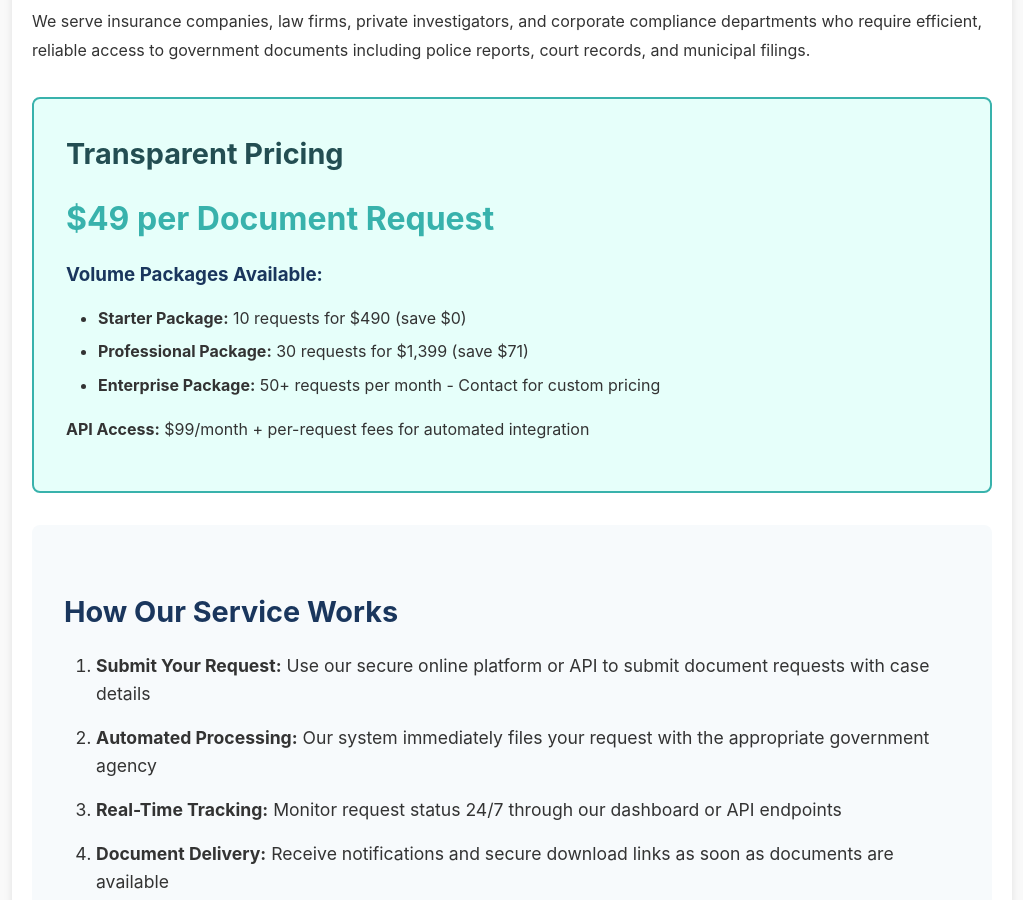
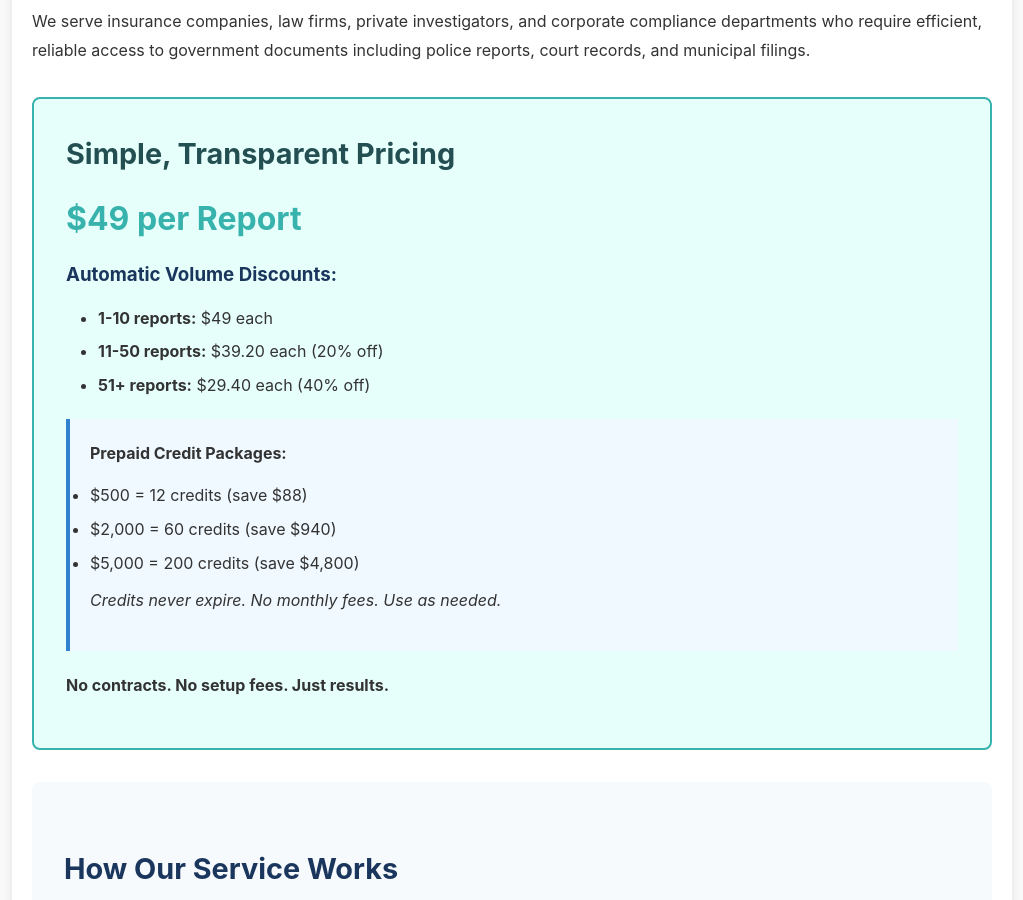
Before and after one commit to nickinper/municipal-records-website, a plain HTML site: page index.html in a window 1280 px wide. Shown: the part 660-1560 px from the top of the page, without its empty margins (128-1151 px from the left). Drawn offline with Linux system fonts and the light colour scheme.

Commit message:
Update pricing to simplified volume-based model
- Replaced complex monthly plans with simple per-report pricing
- Automatic discounts: 20% off at 11+, 40% off at 51+
- Added prepaid credit packages (never expire)
- Updated insurance page with new volume pricing
- Highlighted /report pricing at volume
- No contracts, no monthly fees, just results

```diff
--- a/index.html
+++ b/index.html
@@ -39,17 +39,27 @@
         <p>We serve insurance companies, law firms, private investigators, and corporate compliance departments who require efficient, reliable access to government documents including police reports, court records, and municipal filings.</p>
 
         <div class="pricing-box">
-            <h2>Transparent Pricing</h2>
-            <div class="price-highlight">$49 per Document Request</div>
+            <h2>Simple, Transparent Pricing</h2>
+            <div class="price-highlight">$49 per Report</div>
 
-            <h3>Volume Packages Available:</h3>
+            <h3>Automatic Volume Discounts:</h3>
             <ul>
-                <li><strong>Starter Package:</strong> 10 requests for $490 (save $0)</li>
-                <li><strong>Professional Package:</strong> 30 requests for $1,399 (save $71)</li>
-                <li><strong>Enterprise Package:</strong> 50+ requests per month - Contact for custom pricing</li>
+                <li><strong>1-10 reports:</strong> $49 each</li>
+                <li><strong>11-50 reports:</strong> $39.20 each (20% off)</li>
+                <li><strong>51+ reports:</strong> $29.40 each (40% off)</li>
             </ul>
 
-            <p><strong>API Access:</strong> $99/month + per-request fees for automated integration</p>
+            <div style="background: #f0f9ff; padding: 20px; margin: 20px 0; border-left: 4px solid #3182ce;">
+                <p><strong>Prepaid Credit Packages:</strong></p>
+                <ul style="margin: 10px 0;">
+                    <li>$500 = 12 credits (save $88)</li>
+                    <li>$2,000 = 60 credits (save $940)</li>
+                    <li>$5,000 = 200 credits (save $4,800)</li>
+                </ul>
+                <p style="margin-top: 10px;"><em>Credits never expire. No monthly fees. Use as needed.</em></p>
+            </div>
+
+            <p><strong>No contracts. No setup fees. Just results.</strong></p>
         </div>
 
         <div class="how-it-works">
```
Also changed, not shown: insurance.html (+14 -4 lines).
